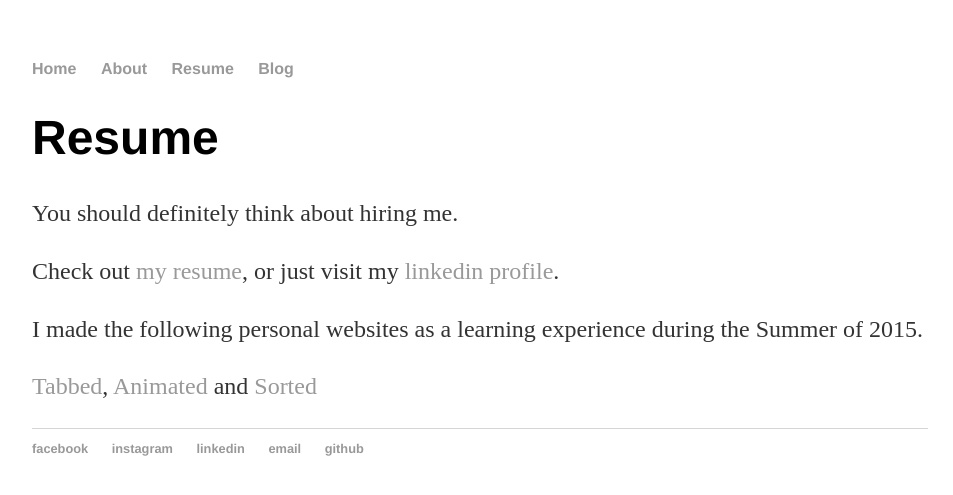
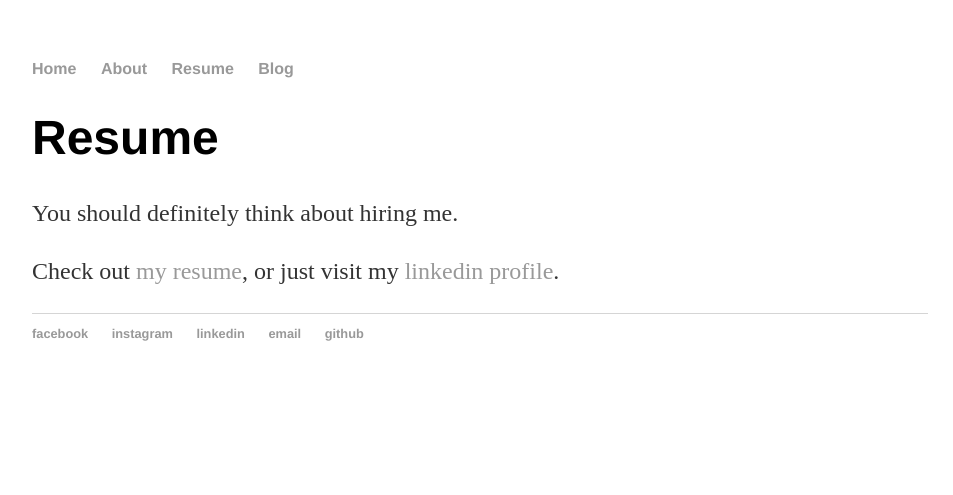
Before and after one commit to robertsonmcclure/robertsonmcclure.github.io, a Jekyll site: the page built from resume/index.html, in a window 1280 px wide. Shown: the top 495 px of the page, without its empty margins (160-1113 px from the left). Built offline with Jekyll 4.4.1, drawn with Linux system fonts in a browser that asks for light colours.

Commit message:
commited using script

```diff
--- a/about/index.html
+++ b/about/index.html
@@ -4,7 +4,6 @@
 ---
 <h1>{{ page.title }}</h1>
 <h3>I am a ... </h3>
-<p class="blurb">Student at UofT pursuing a Double Major in Mathematics and Computer Science.</p>
+<p class="blurb">Student at UofT pursuing a Major in Mathematics and a Specialist in Computer Science.</p>
 <p class="blurb"><a href="http://www.varsityblues.ca/index.aspx?path=mvball&" target="_blank">Assistant Coach</a> for UofT Men's Volleyball Program.</p>
 <p class="blurb">Cyclist, Blogger, Runner</p>
-<p class="blurb"><a href="https://www.instagram.com/notorious.r.o.b/" target="_blank">Instagram</a> Enthusiast</p>
--- a/resume/index.html
+++ b/resume/index.html
@@ -5,5 +5,3 @@
 <h1>Resume</h1>
 <p>You should definitely think about hiring me.</p>
 <p>Check out <a href="resume.pdf" target="_blank">my resume</a>, or just visit my <a href="https://www.linkedin.com/in/robertsonmcclure" target="_blank">linkedin profile</a>.</p>
-<p>I made the following personal websites as a learning experience during the Summer of 2015.</p>
-<p><a href="https://robertsonmcclure.github.io/first" target="_blank">Tabbed</a>, <a href="https://robertsonmcclure.github.io/home" target="_blank">Animated</a> and <a href="https://robertsonmcclure.github.io/polymath" target="_blank">Sorted</a></p>
```
